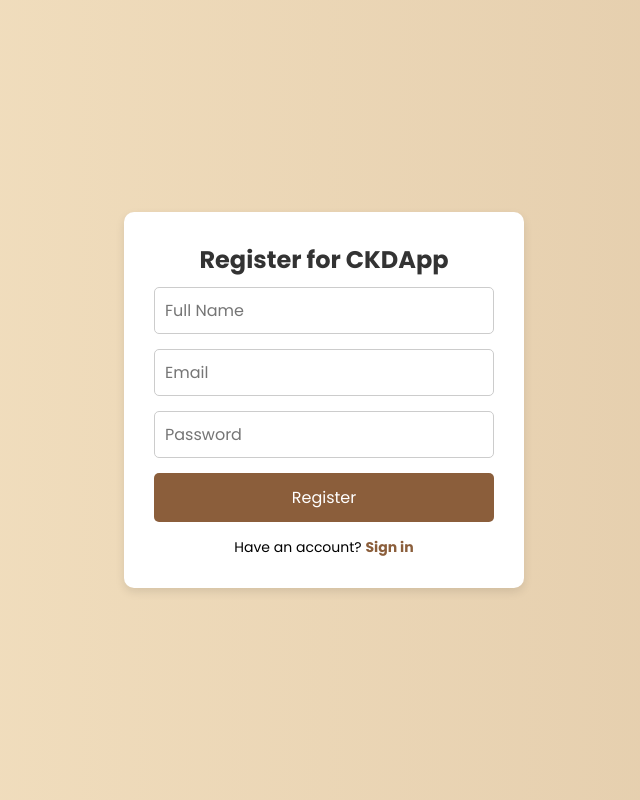
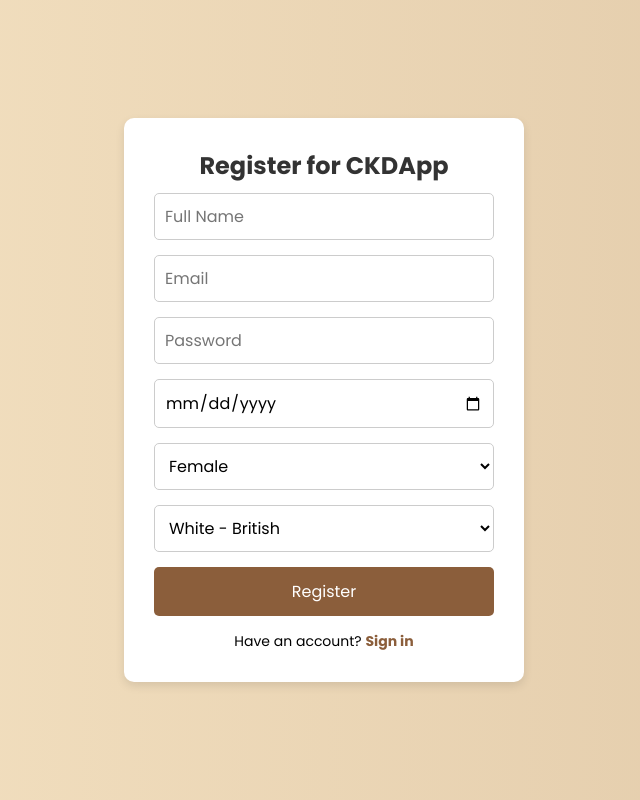
Before and after one commit to nileoe/CKDApp, a React (Vite) app: page /register in a window 1280 px wide. Shown: the whole page, without its empty margins (316-956 px from the left). Built offline with nearby package versions, Linux system fonts and the light colour scheme; sample sign-in values are in the browser's storage.

Commit message:
Updated register to include sex and DOB. Creating new userdata object in DB

```diff
--- a/src/backend/userActions.tsx
+++ b/src/backend/userActions.tsx
@@ -1,6 +1,6 @@
 /* eslint-disable @typescript-eslint/no-unused-vars */
 import { ID } from "appwrite";
-import { account } from "./appwriteConfig";
+import { account, databases, DB_ID } from "./appwriteConfig";
 
 export const getCurrentUser = async () => {
   try {
@@ -27,10 +27,36 @@ export const logout = async () => {
   await account.deleteSession("current");
 };
 
+const createUserData = async (
+  userId: string,
+  userDOB: string,
+  userSex: string,
+) => {
+  try {
+    const response = await databases.createDocument(
+      DB_ID,
+      "UserData",
+      ID.unique(),
+      {
+        userId: userId,
+        userDOB: userDOB,
+        userSex: userSex,
+      },
+    );
+    return response;
+  } catch (error) {
+    console.error("Failed to save userdata:", error);
+    throw error;
+  }
+};
+
 export const createAccount = async (
   name: string,
   email: string,
-  password: string
+  password: string,
+  userDOB: string,
+  userSex: string,
 ) => {
-  return await account.create(ID.unique(), email, password, name);
+  const newAccount = await account.create(ID.unique(), email, password, name);
+  await createUserData(newAccount.$id, userDOB, userSex);
 };
--- a/src/components/screens/Register.scss
+++ b/src/components/screens/Register.scss
@@ -37,6 +37,7 @@
   font-size: 16px;
   border: 1px solid #ccc;
   border-radius: 5px;
+  background-color: white;
 }
 
 .registerBtn {
--- a/src/components/screens/Register.tsx
+++ b/src/components/screens/Register.tsx
@@ -3,23 +3,25 @@ import React, { useState } from "react";
 import { createAccount } from "../../backend/userActions";
 import { Link, useNavigate } from "react-router-dom";
 import "./Register.scss";
+import { ethnicities, userSexes } from "../../types/CalculationTypes";
 
 const Register = () => {
   const [name, setName] = useState("");
   const [email, setEmail] = useState("");
   const [password, setPassword] = useState("");
   const [error, setError] = useState("");
+  const [userDOB, setUserDOB] = useState("");
+  const [userSex, setUserSex] = useState("female");
   const navigate = useNavigate();
 
   const handleRegister = async (e: React.FormEvent) => {
     e.preventDefault();
     setError("");
-
     try {
-      await createAccount(name, email, password);
+      await createAccount(name, email, password, userDOB, userSex);
       navigate("/");
     } catch (err) {
-      setError("Registration failed. Please try again.");
+      setError(`Registration failed: ${err}`);
     }
   };
 
@@ -58,6 +60,41 @@ const Register = () => {
               required
             />
           </div>
+          <div className="inputGroup">
+            <input
+              type="date"
+              className="registerInput"
+              placeholder="Date of Birth"
+              value={userDOB}
+              onChange={(e) => setUserDOB(e.target.value)}
+              required
+            />
+          </div>
+
+          <div className="inputGroup">
+            <select
+              className="registerInput"
+              value={userSex}
+              onChange={(e) => setUserSex(e.target.value)}
+              required
+            >
+              {userSexes.map((sex) => (
+                <option key={sex} value={sex}>
+                  {sex}
+                </option>
+              ))}
+            </select>
+          </div>
+
+          <div className="inputGroup">
+            <select className="registerInput" required>
+              {ethnicities.map((ethnicity) => (
+                <option key={ethnicity} value={ethnicity}>
+                  {ethnicity}
+                </option>
+              ))}
+            </select>
+          </div>
           <button type="submit" className="registerBtn">
             Register
           </button>
```
